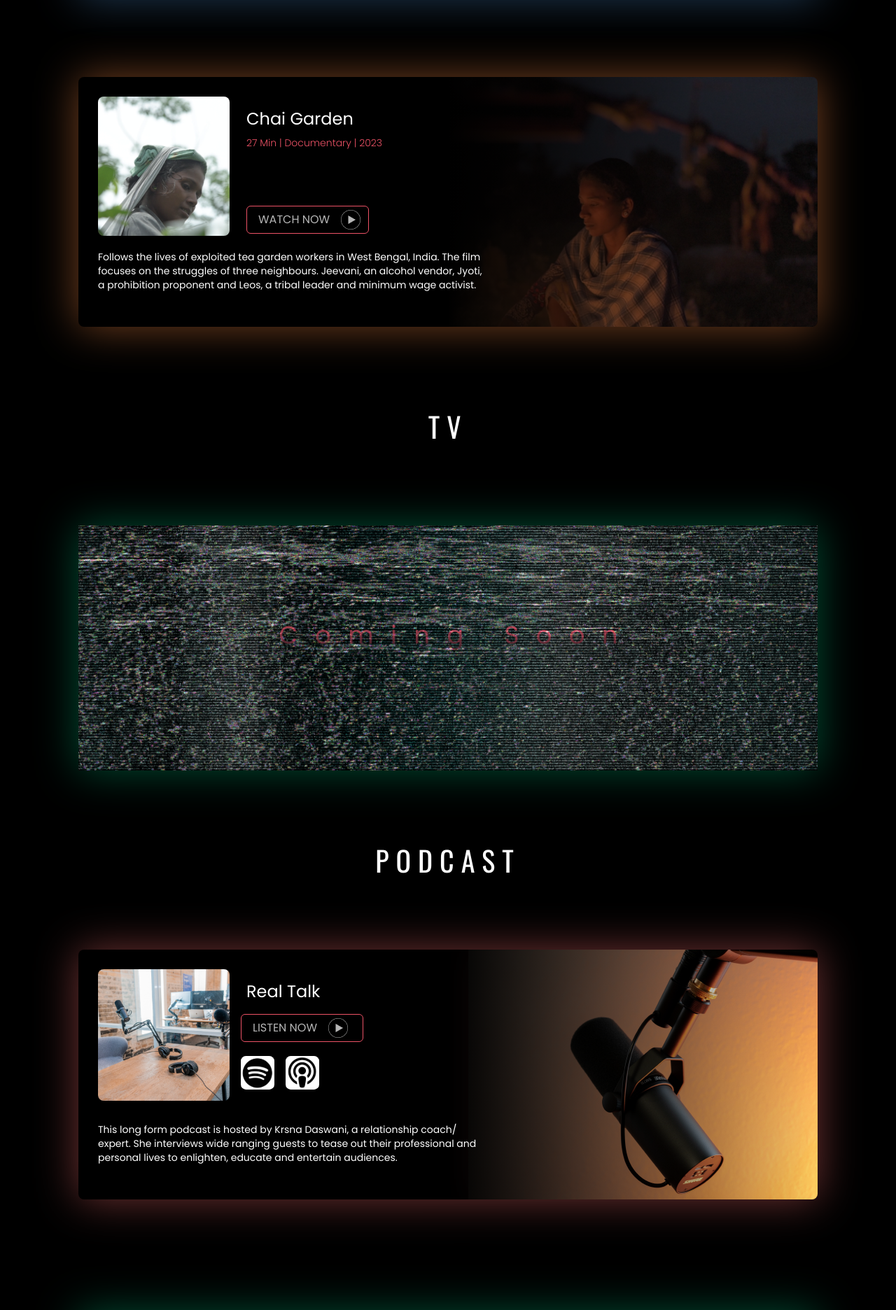
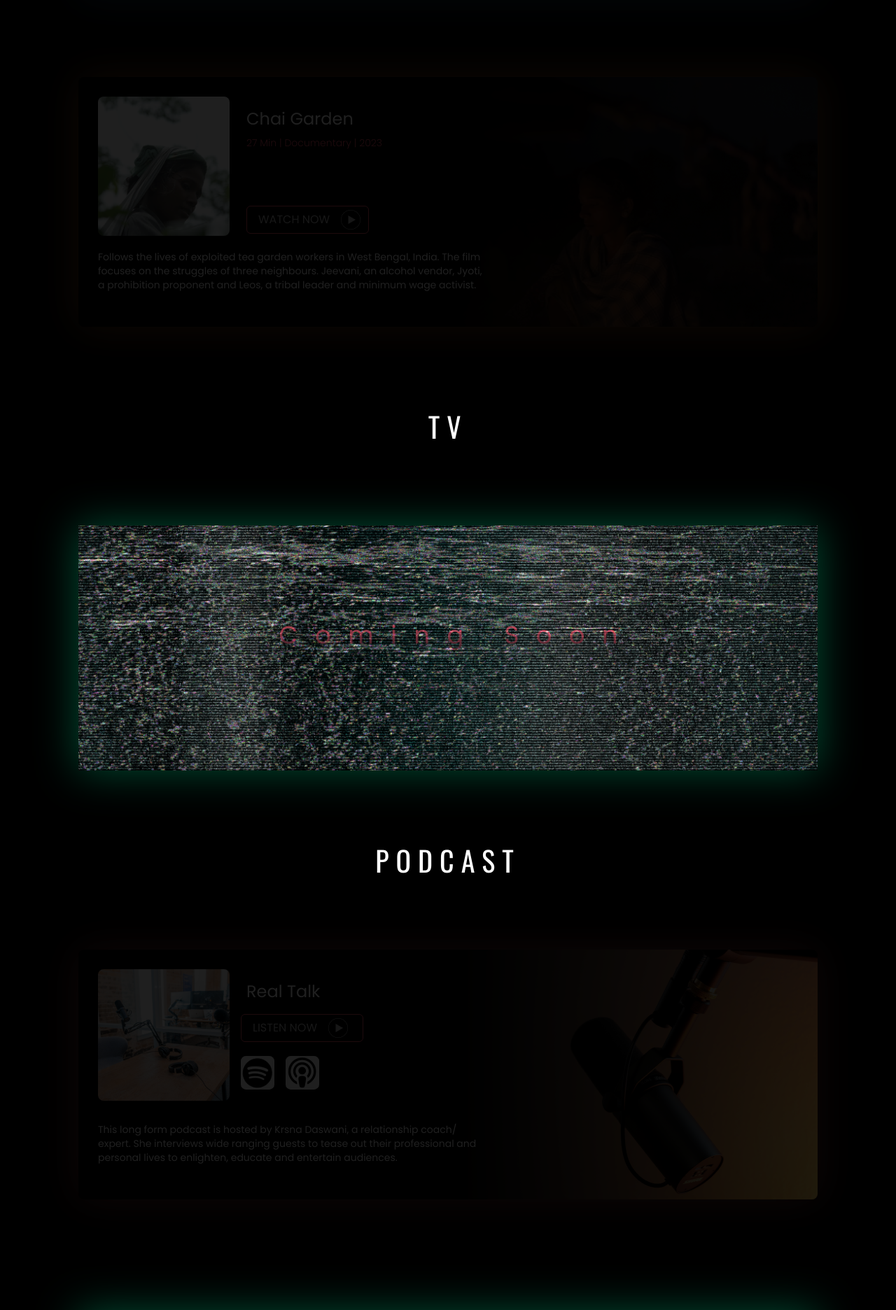
Before and after one commit to Ashutoshkr23/boys-played-well, a Next.js app: page / in a window 1280 px wide. Shown: the part 1366-3238 px from the top of the page at 70% size. Built offline with nearby package versions, Linux system fonts and the light colour scheme.

Commit message:
fadein Animation done

```diff
--- a/src/Component/Films.jsx
+++ b/src/Component/Films.jsx
@@ -3,6 +3,8 @@ import FilmsComponent from '../Component/FilmsComponent'
 
 
 function Films() {
+
+
   return (
     <div id='films'>
       <div className='flex flex-col my-28 items-center text-white'>
--- a/src/Component/FilmsComponent.jsx
+++ b/src/Component/FilmsComponent.jsx
@@ -1,12 +1,27 @@
 import Image from 'next/image'
 import React from 'react'
+import { motion } from "framer-motion";
 
 
 function FilmsComponent({ img1, img2, dropShadow, movieName, aboutmovie, movieDescription }) {
+
+  const fadeIn = {
+    initial: {
+      opacity: 0
+    },
+    animate: {
+      opacity: 1,
+      transition: {
+        duration: 4
+      }
+    }
+  }
+
   return (
     <div >
       {/*Laptop View*/}
-      <div className='hidden md:block mx-8 lg:mx-28 mt-28'><div className={`w-full h-[357px] relative  mt-10 lg:hover:scale-110 ease-in-out duration-300  rounded-lg bg-right bg-no-repeat ${dropShadow}`} style={{ maxWidth: '1180px', backgroundImage: `url('${img1}')` }}>
+      <div className='hidden md:block mx-8 lg:mx-28 mt-28'>
+        <motion.div variants={fadeIn} initial="initial" whileInView="animate" viewport={{ once: true }} className={`w-full h-[357px] relative  mt-10 lg:hover:scale-110 ease-in-out duration-300  rounded-lg bg-right bg-no-repeat ${dropShadow}`} style={{ maxWidth: '1180px', backgroundImage: `url('${img1}')` }}>
         <div className="relative pl-7  pt-7 rounded-lg bg-gradient-to-r from-black via-black to-transparent z-10 h-full flex flex-col ">
           <div className='w-4/5 lg:w-3/5'>
             <div className='flex'>
@@ -28,7 +43,7 @@ function FilmsComponent({ img1, img2, dropShadow, movieName, aboutmovie, movieDe
             </div>
           </div>
         </div>
-      </div></div>
+      </motion.div></div>
       {/* Mobile View */}
 
       <div className='md:hidden'>
--- a/src/Component/PodcastComponent.jsx
+++ b/src/Component/PodcastComponent.jsx
@@ -1,10 +1,23 @@
 import Image from 'next/image'
 import React from 'react'
+import { motion } from "framer-motion";
 
 function PodcastComponent({img1, img2, title , date , description , dropShadow}) {
+
+  const fadeIn = {
+    initial: {
+      opacity: 0
+    },
+    animate: {
+      opacity: 1,
+      transition: {
+        duration: 4
+      }
+    }
+  }
   return (
     <div >
-      <div className='hidden md:block mx-8 lg:mx-28 mt-28'><div className={`w-full h-[357px] relative  mt-10 lg:hover:scale-110 ease-in-out duration-300  rounded-lg bg-right bg-no-repeat ${dropShadow}`} style={{ maxWidth: '1180px', backgroundImage: `url('${img1}')` }}>
+      <motion.div variants={fadeIn} initial="initial" whileInView="animate" viewport={{ once: true }} className='hidden md:block mx-8 lg:mx-28 mt-28'><div className={`w-full h-[357px] relative  mt-10 lg:hover:scale-110 ease-in-out duration-300  rounded-lg bg-right bg-no-repeat ${dropShadow}`} style={{ maxWidth: '1180px', backgroundImage: `url('${img1}')` }}>
         <div className="relative pl-7  pt-7 rounded-lg bg-gradient-to-r from-black via-black to-transparent z-10 h-full flex flex-col ">
           <div className='w-4/5 lg:w-3/5'>
             <div className='flex'>
@@ -29,7 +42,8 @@ function PodcastComponent({img1, img2, title , date , description , dropShadow})
             </div>
           </div>
         </div>
-      </div></div>
+      </div>
+      </motion.div>
 
       {/* Mobile View */}
       <div className='md:hidden'>
--- a/src/pages/index.tsx
+++ b/src/pages/index.tsx
@@ -12,7 +12,7 @@ import About from '../Component/About'
 import Films from '../Component/Films'
 import Tv from '../Component/Tv'
 import Landing from '../Component/Landing'
-import { motion } from 'framer-motion'
+import { motion, AnimatePresence } from 'framer-motion'
 
 
 const inter = Inter({ subsets: ['latin'] })
@@ -33,7 +33,7 @@ export default function Home() {
     animate: {
       opacity: 1,
       transition: {
-        duration: 2
+        duration: 4
       }
     }
   }
@@ -41,7 +41,8 @@ export default function Home() {
   return (
 <div>
     <Landing/>
-      <motion.div
+      <AnimatePresence>
+        <motion.div
         variants={fadeIn} initial="initial" whileInView="animate" viewport={{ once: true }}
         transition={{ delay: 7 }}>
         {firstComponent &&
@@ -54,6 +55,8 @@ export default function Home() {
         <Merchandise />
         <Footer />
         </div> }</motion.div>
+      </AnimatePresence>
+
 
 </div>
   )
```
